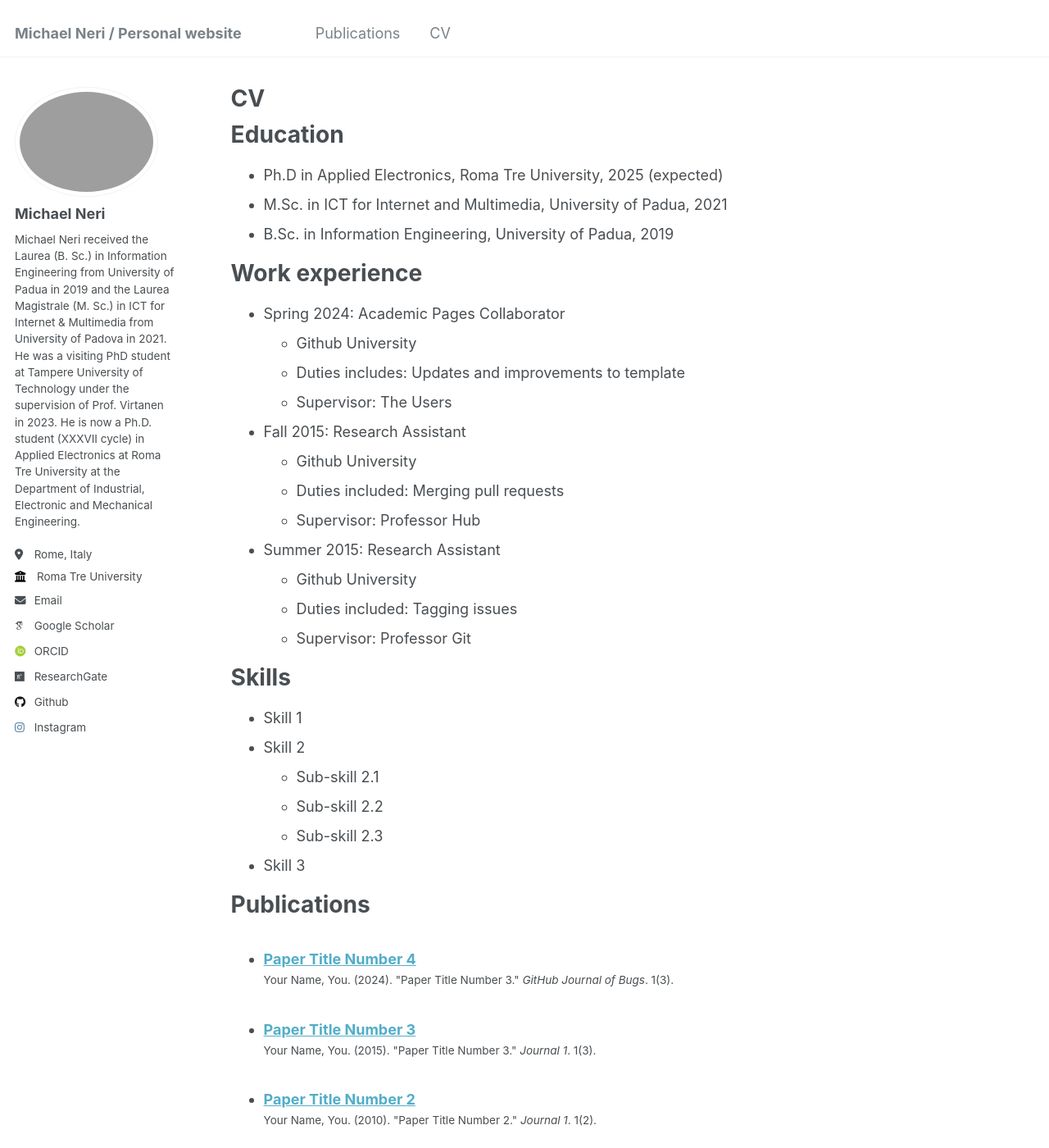
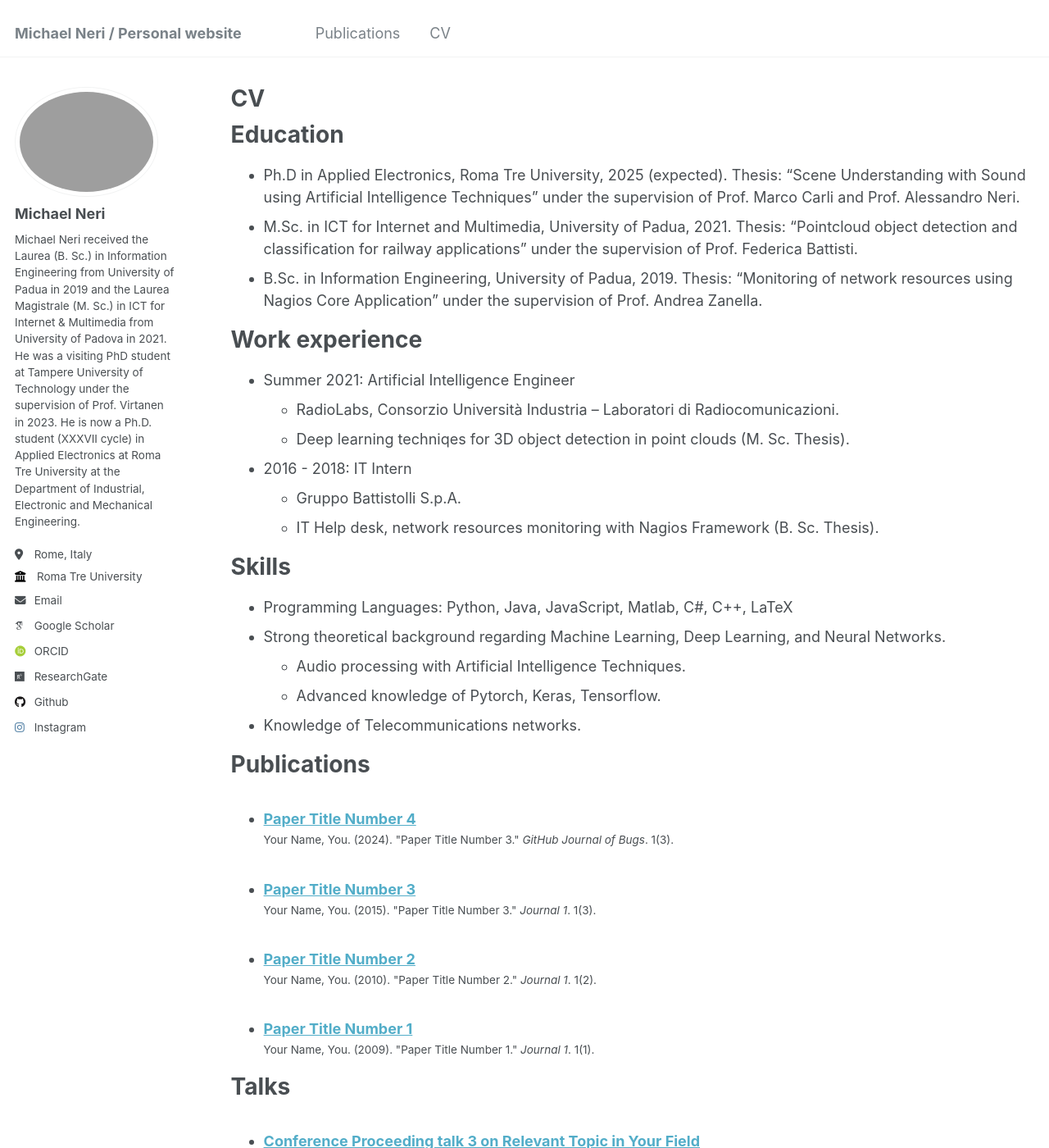
Before and after one commit to michaelneri/michaelneri.github.io, a Jekyll site: the page built from _pages/cv.md, in a window 1280 px wide and 1400 px high. Shown: the whole window at 82% size. Built offline with Jekyll 4.4.1, drawn with Linux system fonts in a browser that asks for light colours; some web fonts are replaced; some of the changed text lies outside the part shown.

```diff
--- a/_pages/cv.md
+++ b/_pages/cv.md
@@ -11,35 +11,28 @@ redirect_from:
 
 Education
 ======
-* Ph.D in Applied Electronics, Roma Tre University, 2025 (expected)
-* M.Sc. in ICT for Internet and Multimedia, University of Padua, 2021
-* B.Sc. in Information Engineering, University of Padua, 2019
+* Ph.D in Applied Electronics, Roma Tre University, 2025 (expected). Thesis: "Scene Understanding with Sound using Artificial Intelligence Techniques" under the supervision of Prof. Marco Carli and Prof. Alessandro Neri.
+* M.Sc. in ICT for Internet and Multimedia, University of Padua, 2021. Thesis: "Pointcloud object detection and classification for railway applications" under the supervision of Prof. Federica Battisti.
+* B.Sc. in Information Engineering, University of Padua, 2019. Thesis: "Monitoring of network resources using Nagios Core Application" under the supervision of Prof. Andrea Zanella.
 
 Work experience
 ======
-* Spring 2024: Academic Pages Collaborator
-  * Github University
-  * Duties includes: Updates and improvements to template
-  * Supervisor: The Users
+* Summer 2021: Artificial Intelligence Engineer
+  * RadioLabs, Consorzio Università Industria – Laboratori di Radiocomunicazioni.
+  * Deep learning techniqes for 3D object detection in point clouds (M. Sc. Thesis).
 
-* Fall 2015: Research Assistant
-  * Github University
-  * Duties included: Merging pull requests
-  * Supervisor: Professor Hub
+* 2016 - 2018: IT Intern
+  * Gruppo Battistolli S.p.A.
+  * IT Help desk, network resources monitoring with Nagios Framework (B. Sc. Thesis).
 
-* Summer 2015: Research Assistant
-  * Github University
-  * Duties included: Tagging issues
-  * Supervisor: Professor Git
 
 Skills
 ======
-* Skill 1
-* Skill 2
-  * Sub-skill 2.1
-  * Sub-skill 2.2
-  * Sub-skill 2.3
-* Skill 3
+* Programming Languages: Python, Java, JavaScript, Matlab, C#, C++, LaTeX
+* Strong theoretical background regarding Machine Learning, Deep Learning, and Neural Networks.
+  * Audio processing with Artificial Intelligence Techniques.
+  * Advanced knowledge of Pytorch, Keras, Tensorflow.
+* Knowledge of Telecommunications networks.
 
 Publications
 ======
@@ -58,7 +51,3 @@ Teaching
   <ul>{% for post in site.teaching reversed %}
     {% include archive-single-cv.html %}
   {% endfor %}</ul>
-
-Service and leadership
-======
-* Currently signed in to 43 different slack teams
```
Also changed, not shown: _pages/about.md (+6 -6 lines).
